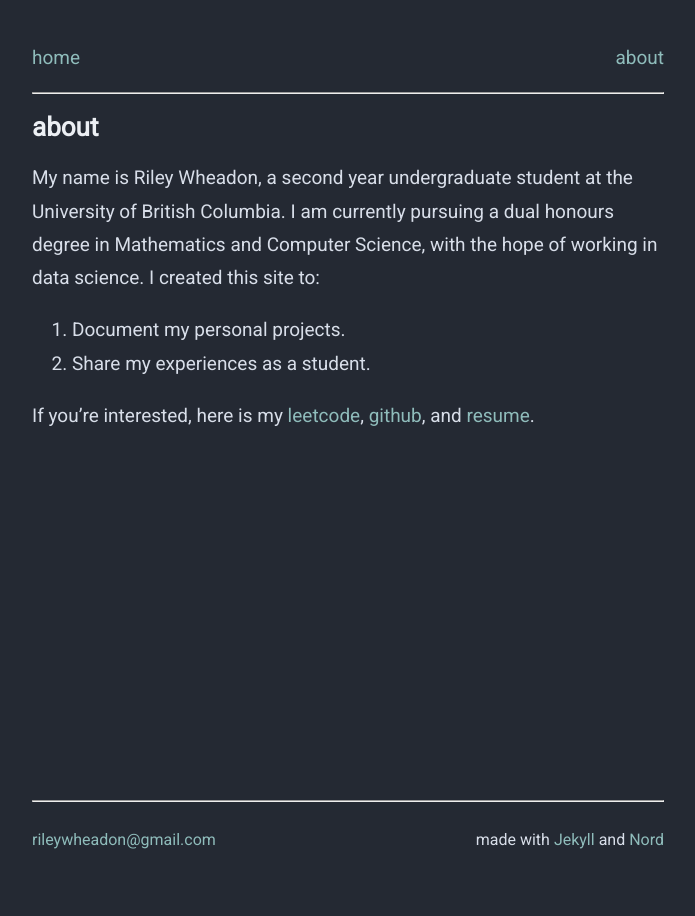
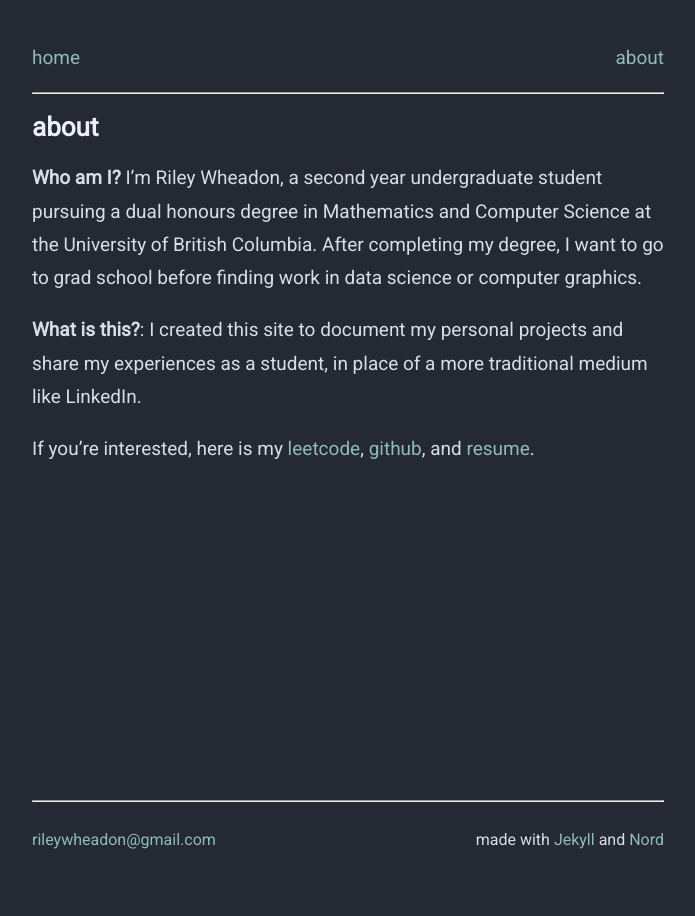
Before and after one commit to rileywheadon/rileywheadon.github.io, a Jekyll site: the page built from about.md, in a window 1280 px wide. Shown: the whole page, without its empty margins (292-987 px from the left). Built offline with Jekyll 4.4.1, drawn with Linux system fonts in a browser that asks for light colours.

Commit message:
updated site

```diff
--- a/about.md
+++ b/about.md
@@ -4,8 +4,8 @@ title: about
 ---
 # about
 
-My name is Riley Wheadon, a second year undergraduate student at the University of British Columbia. I am currently pursuing a dual honours degree in Mathematics and Computer Science, with the hope of working in data science. I created this site to:
-1. Document my personal projects.
-2. Share my experiences as a student.
+**Who am I?** I'm Riley Wheadon, a second year undergraduate student pursuing a dual honours degree in Mathematics and Computer Science at the University of British Columbia. After completing my degree, I want to go to grad school before finding work in data science or computer graphics.
+
+**What is this?**: I created this site to document my personal projects and share my experiences as a student, in place of a more traditional medium like LinkedIn.
 
 If you're interested, here is my [leetcode](https://leetcode.com/rileywheadon), [github](https://github.com/rileywheadon), and <a href="assets/resume.pdf">resume</a>.
```
Also changed, not shown: 2 other files.
